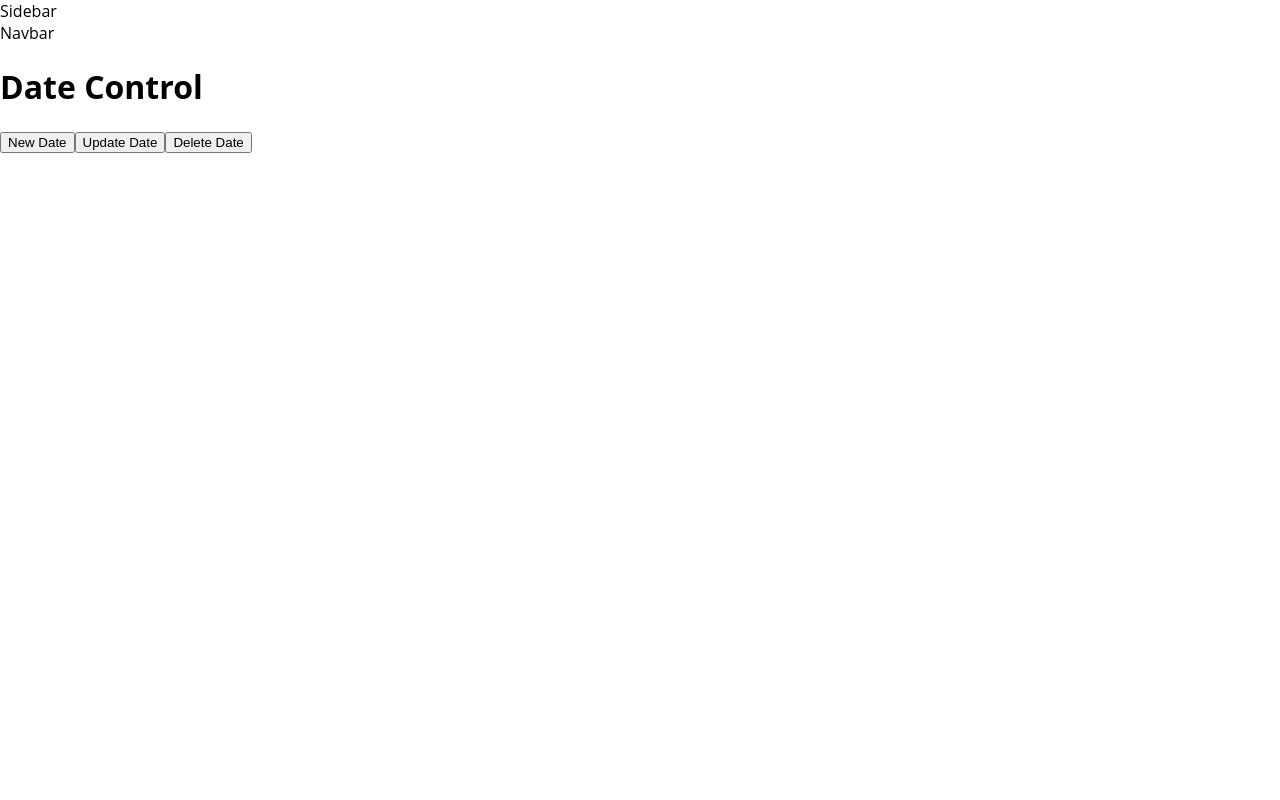
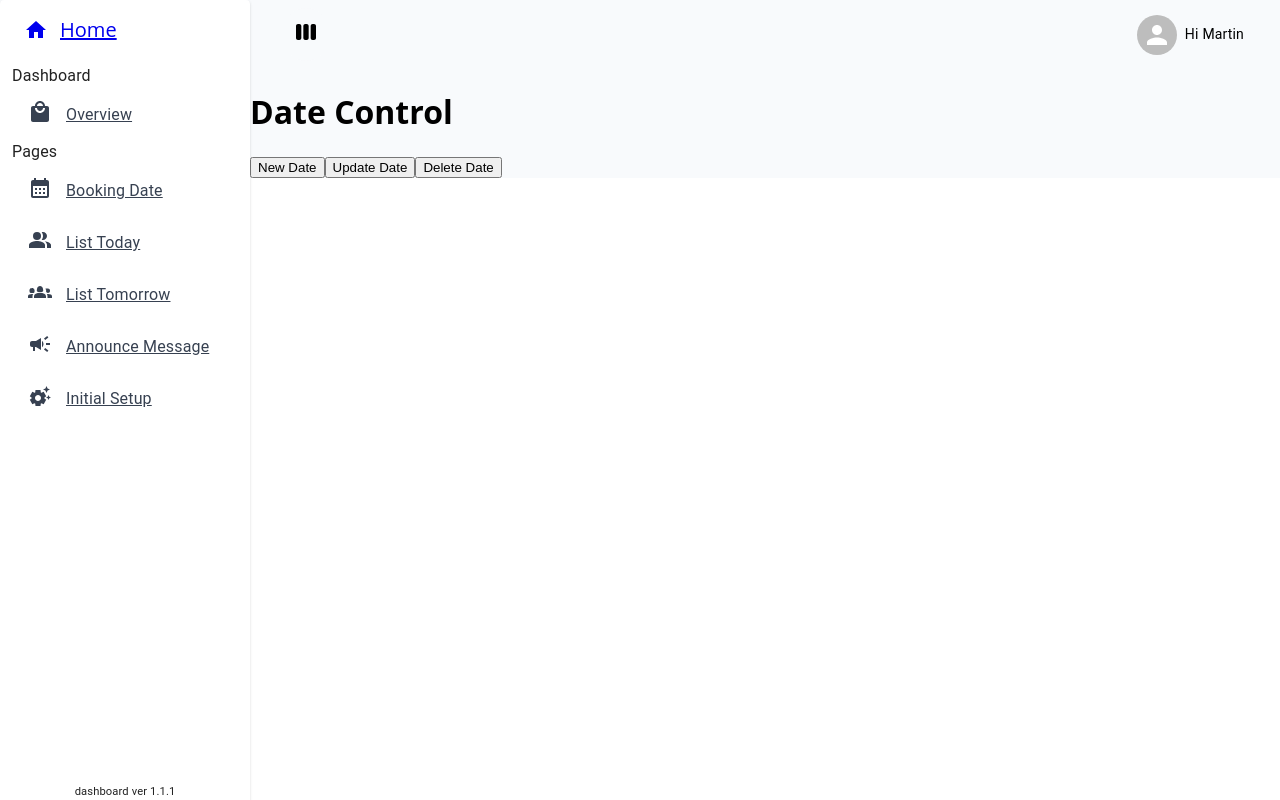
Before and after one commit to mtobing11/booking-terapi-MERN-refactor, a React (Create React App) app in the folder client/: page /boardpanel in a window 1280 px wide. Built offline with nearby package versions, Linux system fonts and the light colour scheme; no server answers.

Commit message:
sidebar and navbar, activemenu and screenSize

```diff
--- a/client/package.json
+++ b/client/package.json
@@ -4,6 +4,11 @@
   "private": true,
   "proxy": "http://localhost:5000",
   "dependencies": {
+    "@emotion/react": "^11.10.5",
+    "@emotion/styled": "^11.10.5",
+    "@mui/icons-material": "^5.10.16",
+    "@mui/material": "^5.10.16",
+    "@mui/x-date-pickers": "^5.0.9",
     "@redux-devtools/extension": "^3.2.3",
     "@testing-library/jest-dom": "^5.16.5",
     "@testing-library/react": "^13.4.0",
@@ -11,6 +16,7 @@
     "axios": "^1.2.0",
     "dotenv": "^16.0.3",
     "jsonwebtoken": "^8.5.1",
+    "moment": "^2.29.4",
     "react": "^18.2.0",
     "react-dom": "^18.2.0",
     "react-redux": "^8.0.5",
--- a/client/src/components/dashboard/Dashboard.js
+++ b/client/src/components/dashboard/Dashboard.js
@@ -12,14 +12,23 @@ import { getAllDates } from '../../actions/dashboardAct';
 
 const Dashboard = () => {
   const dispatch = useDispatch();
+  const activeMenu = useSelector((state) => state.dashboard.activeMenu)
 
   useEffect(() => {
     dispatch(getAllDates());
   }, [])
   return (
-    <div>
-      <Sidebar />
-      <div>
+    <div style={{ position: 'relative', display: 'flex', backgroundColor: 'rgb(248 250 252)'}}>
+      {activeMenu ? (
+        <div style={{ position: 'fixed', width: '250px' }}>
+          <Sidebar />
+        </div>
+      ) : (
+        <div>
+          <Sidebar  style={{ position: 'fixed', width: '0px' }}/>
+        </div>
+      )}
+      <div style={{ marginLeft: activeMenu ? '250px' : '0px', marginRigth: '1rem', width: '100%' }}>
         <Navbar />
         <Outlet />
       </div>
--- a/client/src/components/dashboard/Navbar.js
+++ b/client/src/components/dashboard/Navbar.js
@@ -1,8 +1,67 @@
-import React from 'react';
+import React, { useState, useEffect } from 'react';
+import { useSelector, useDispatch } from 'react-redux';
+
+// import components
+import { Tooltip, Avatar, Typography } from '@mui/material';
+import ViewWeekIcon from '@mui/icons-material/ViewWeek';
+// import avatar from '../../data/rhs_02.jpeg';
+
+// import actions
+import { handleActiveMenu, handleResizeScreen } from '../../actions/dashboardAct';
+
+// additional component
+const NavButton = ({ title, customFunc, icon, color, dotColor }) => (
+  <Tooltip title={title} placement="bottom">
+    <button type="button" onClick={() => customFunc()} style={{ color, position: 'relative', fontSize: '1.25rem', padding: '0.75rem', borderRadius: '50%', border: '0', backgroundColor: 'rgb(248 250 252)' }}>
+      <span style={{ background: dotColor, position: 'absolute', display: 'inline-flex', borderRadius: '50%', height: '0.5rem', width: '0.5rem', right: '0.5rem', top: '0.5rem' }} />
+        {icon}
+    </button>
+  </Tooltip>
+)
 
 const Navbar = () => {
+  const dispatch = useDispatch();
+  const [screenSize, setScreenSize] = useState(window.innerWidth)
+  const activeMenu = useSelector((state) => state.dashboard.activeMenu)
+
+  useEffect(() => {
+    const handleResize = () => {
+      setScreenSize(window.innerWidth)
+      dispatch(handleResizeScreen(screenSize))
+    }
+
+    window.addEventListener('resize', handleResize)
+    handleResize()
+
+    return () => window.removeEventListener('resize', handleResize)
+  }, [])
+
+  useEffect(() => {
+    if(screenSize <= 900){
+      dispatch(handleActiveMenu(false))
+    } else {
+      dispatch(handleActiveMenu(true))
+    }
+  }, [screenSize])
+
+  const handleMenu = () => {dispatch(handleActiveMenu(!activeMenu))}
+
   return (
-    <div>Navbar</div>
+    <div style={{ position: 'relative', display: 'flex', justifyContent: 'space-between', padding: '0.5rem', marginLeft: '1.5rem', marginRight: '1.5rem', minWidth: '90%' }}>
+      <NavButton title="Menu" customFunc={handleMenu} color="#03C9D" icon={<ViewWeekIcon />} />
+      <div style={{ display: 'flex' }}>
+        <Tooltip title='Profile' placement='bottom'>
+          <div style={{ display: 'flex', alignItems: 'center', gap: '0.5rem', padding: '0.25rem', borderRadius: '0.5rem' }}>
+            <Avatar />
+            <div style={{ display: 'flex' }}>
+              <Typography sx={{mr: '0.25rem'}} variant="body2" align="center">Hi</Typography>
+              <Typography variant="body2" align="center">Martin</Typography>
+              {/* <Typography variant="body2" align="center">{user?.userData?.name}</Typography> */}
+            </div>
+          </div>
+        </Tooltip>
+      </div>
+    </div>
   )
 }
 
--- a/client/src/components/dashboard/Sidebar.js
+++ b/client/src/components/dashboard/Sidebar.js
@@ -1,8 +1,76 @@
-import React from 'react';
+import React, { useState } from 'react';
+import { useSelector, useDispatch } from 'react-redux';
+import { Link, NavLink } from 'react-router-dom';
+
+// import components`
+import { Typography, Paper, Button, Tooltip } from '@mui/material';
+import HomeIcon from '@mui/icons-material/Home';
+import CloseIcon from '@mui/icons-material/Close';
+
+// import actions
+import { handleActiveMenu } from '../../actions/dashboardAct';
+
+// import data
+import { links } from '../../data/data';
+
+// Style
+const activeLinkStyle = {
+  display: 'flex', alignItems: 'center', gap: '0.5rem', paddingLeft: '1rem', paddingTop: '0.75rem',paddingBottom: '0.625rem',
+  borderRadius: '0.5rem', color: '#FFF', fontSize: '1rem', lineHeight: '1.5rem' , backgroundColor: '#03C9D7'
+}
+const normalLinkStyle = {
+  display: 'flex', alignItems: 'center', justifyContent: 'flexStart', gap: '0.5rem', paddingLeft: '1rem', paddingTop: '0.75rem', paddingBottom: '0.625rem',
+  borderRadius: '0.5rem', color: 'rgb(55 65 81)', fontSize: '1rem', lineHeight: '1.5rem', paddingRight: '1rem'
+}
 
 const Sidebar = () => {
+  const dispatch = useDispatch();
+  const [activeLink, setActiveLink] = useState(activeLinkStyle);
+  const [normalLink, setNormalLink] = useState(normalLinkStyle);
+  const activeMenu = useSelector((state) => state.dashboard.activeMenu);
+  const screenSize = useSelector((state) => state.dashboard.screenSize);
+
+  const handleCloseSidebar = () => {
+    if(activeMenu && screenSize <= 900){
+      dispatch(handleActiveMenu(false))
+    }
+  }
+
   return (
-    <div>Sidebar</div>
+    <Paper style={{ height: '100vh', overFlow: 'auto', paddingBottom: '2.5rem' }}>
+      {activeMenu && (
+        <div style={{ display: 'flex', flexDirection: 'column', justifyContent: 'space-between', minHeight: '100%'}}>
+          <div>
+            <div style={{ display: 'flex', justifyContent: 'space-between', alignItems: 'center', marginLeft: '0.75rem' }}>
+              <Link to="/dashboard" onClick={handleCloseSidebar} style={{ fontSize: '1.25rem', lineHeight: '1.75rem', marginLeft: '0.75rem', marginTop: '1rem', display: 'flex', alignItems: 'center', gap: '0.75rem' }}>
+                <HomeIcon /><span>Home</span>
+              </Link>
+              <Tooltip title="Menu" placement="bottom">
+                <Button sx={{ display: { xs: 'block', sm: 'block', md: 'none' }, py: '0.4rem', px: '0.4rem' }} onClick={handleCloseSidebar}>
+                  <CloseIcon />
+                </Button>
+              </Tooltip>
+            </div>
+            <Paper sx={{mt: '1.25rem', mx: '0.75rem'}} elevation={0}>
+              {links.map((item) => (
+                <Paper key={item.title} elevation={0}>
+                  <Typography>{item.title}</Typography>
+                  {item.links.map((link) => (
+                    <NavLink to={`/dashboard/${link.link}`} key={link.name} onClick={handleCloseSidebar}
+                      style = { ({ isActive }) => isActive ? activeLink : normalLink }
+                    >
+                      <span style={{ width: '30px' }}>{link.icon}</span>
+                      <Typography sx={{ textTransform: 'capitalize' }} >{link.name}</Typography>
+                    </NavLink>
+                  ))}
+                </Paper>
+              ))}
+            </Paper>
+          </div>
+          <Typography align="center" variant="body2" sx={{fontSize: '0.7rem'}}>dashboard ver 1.1.1</Typography>
+        </div>
+      )}
+    </Paper>
   )
 }
 
--- a/client/src/constants/actionTypes.js
+++ b/client/src/constants/actionTypes.js
@@ -2,3 +2,5 @@ export const GET_ALL_DATES = 'GET_ALL_DATES';
 export const NEW_DATE = 'NEW_DATE';
 export const UPDATE_DATE = 'UPDATE_DATE';
 export const DELETE_DATE = 'DELETE_DATE';
+export const ACTIVE_MENU = 'ACTIVE_MENU';
+export const RESIZE_SCREEN = 'RESIZE_SCREEN';
--- a/client/src/data/data.js
+++ b/client/src/data/data.js
@@ -1,7 +1,14 @@
 import React from 'react';
 
-import { FontAwesomeIcon } from '@fortawesome/react-fontawesome'
-import { faBagShopping, faCartShopping, faPeopleGroup, faUserCheck, faCalendar, faSquarePollVertical, faPenToSquare, faFillDrip, faChartLine, faChartArea, faChartColumn, faChartPie, faCoins, faChartSimple, faTriangleExclamation, faChartBar, faMicrophone, faGear } from '@fortawesome/free-solid-svg-icons'
+// import { FontAwesomeIcon } from '@fortawesome/react-fontawesome'
+// import { faBagShopping, faCartShopping, faPeopleGroup, faUserCheck, faCalendar, faSquarePollVertical, faPenToSquare, faFillDrip, faChartLine, faChartArea, faChartColumn, faChartPie, faCoins, faChartSimple, faTriangleExclamation, faChartBar, faMicrophone, faGear } from '@fortawesome/free-solid-svg-icons'
+
+import CalendarMonthIcon from '@mui/icons-material/CalendarMonth';
+import LocalMallIcon from '@mui/icons-material/LocalMall';
+import PeopleAltIcon from '@mui/icons-material/PeopleAlt';
+import Groups2Icon from '@mui/icons-material/Groups2';
+import CampaignIcon from '@mui/icons-material/Campaign';
+import SettingsSuggestIcon from '@mui/icons-material/SettingsSuggest';
 
 export const links = [
   {
@@ -9,129 +16,128 @@ export const links = [
     links: [
       {
         name: 'Overview',
-        icon: <FontAwesomeIcon icon={faBagShopping} />,
+        icon: <LocalMallIcon />,
         link: 'overview',
       },
     ],
   },
-
   {
     title: 'Pages',
     links: [
       {
         name: 'Booking Date',
-        icon: <FontAwesomeIcon icon={faCalendar} />,
+        icon: <CalendarMonthIcon />,
         link: 'bookingdate',
       },
       {
         name: 'List today',
-        icon: <FontAwesomeIcon icon={faPeopleGroup} />,
+        icon: <PeopleAltIcon />,
         link: 'displaycustomerstoday',
       },
       {
         name: 'List tomorrow',
-        icon: <FontAwesomeIcon icon={faUserCheck} />,
+        icon: <Groups2Icon />,
         link: 'displaycustomersnextday',
       },
       {
         name: 'Announce Message',
-        icon: <FontAwesomeIcon icon={faMicrophone} />,
+        icon: <CampaignIcon />,
         link: 'announce',
       },
       {
         name: 'Initial Setup',
-        icon: <FontAwesomeIcon icon={faGear} />,
+        icon: <SettingsSuggestIcon />,
         link: 'initialsetup',
       },
     ],
   },
 ];
 
-export const linksOriginal = [
-  {
-    title: 'Dashboard',
-    links: [
-      {
-        name: 'ecommerce',
-        icon: <FontAwesomeIcon icon={faBagShopping} />,
-      },
-    ],
-  },
+// export const linksOriginal = [
+//   {
+//     title: 'Dashboard',
+//     links: [
+//       {
+//         name: 'ecommerce',
+//         icon: <FontAwesomeIcon icon={faBagShopping} />,
+//       },
+//     ],
+//   },
 
-  {
-    title: 'Pages',
-    links: [
-      {
-        name: 'orders',
-        icon: <FontAwesomeIcon icon={faCartShopping} />,
-      },
-      {
-        name: 'employees',
-        icon: <FontAwesomeIcon icon={faPeopleGroup} />,
-      },
-      {
-        name: 'customers',
-        icon: <FontAwesomeIcon icon={faUserCheck} />,
-      },
-    ],
-  },
-  {
-    title: 'Apps',
-    links: [
-      {
-        name: 'calendar',
-        icon: <FontAwesomeIcon icon={faCalendar} />,
-      },
-      {
-        name: 'kanban',
-        icon: <FontAwesomeIcon icon={faSquarePollVertical} />,
-      },
-      {
-        name: 'editor',
-        icon: <FontAwesomeIcon icon={faPenToSquare} />,
-      },
-      {
-        name: 'color-picker',
-        icon: <FontAwesomeIcon icon={faFillDrip} />,
-      },
-    ],
-  },
-  {
-    title: 'Charts',
-    links: [
-      {
-        name: 'line',
-        icon: <FontAwesomeIcon icon={faChartLine} />,
-      },
-      {
-        name: 'area',
-        icon: <FontAwesomeIcon icon={faChartArea} />,
-      },
+//   {
+//     title: 'Pages',
+//     links: [
+//       {
+//         name: 'orders',
+//         icon: <FontAwesomeIcon icon={faCartShopping} />,
+//       },
+//       {
+//         name: 'employees',
+//         icon: <FontAwesomeIcon icon={faPeopleGroup} />,
+//       },
+//       {
+//         name: 'customers',
+//         icon: <FontAwesomeIcon icon={faUserCheck} />,
+//       },
+//     ],
+//   },
+//   {
+//     title: 'Apps',
+//     links: [
+//       {
+//         name: 'calendar',
+//         icon: <FontAwesomeIcon icon={faCalendar} />,
+//       },
+//       {
+//         name: 'kanban',
+//         icon: <FontAwesomeIcon icon={faSquarePollVertical} />,
+//       },
+//       {
+//         name: 'editor',
+//         icon: <FontAwesomeIcon icon={faPenToSquare} />,
+//       },
+//       {
+//         name: 'color-picker',
+//         icon: <FontAwesomeIcon icon={faFillDrip} />,
+//       },
+//     ],
+//   },
+//   {
+//     title: 'Charts',
+//     links: [
+//       {
+//         name: 'line',
+//         icon: <FontAwesomeIcon icon={faChartLine} />,
+//       },
+//       {
+//         name: 'area',
+//         icon: <FontAwesomeIcon icon={faChartArea} />,
+//       },
 
-      {
-        name: 'bar',
-        icon: <FontAwesomeIcon icon={faChartColumn} />,
-      },
-      {
-        name: 'pie',
-        icon: <FontAwesomeIcon icon={faChartPie} />,
-      },
-      {
-        name: 'financial',
-        icon: <FontAwesomeIcon icon={faCoins} />,
-      },
-      {
-        name: 'color-mapping',
-        icon: <FontAwesomeIcon icon={faChartSimple} />,
-      },
-      {
-        name: 'pyramid',
-        icon: <FontAwesomeIcon icon={faTriangleExclamation} />,
-      },
-      {
-        name: 'stacked',
-        icon: <FontAwesomeIcon icon={faChartBar} />,
-      },
-    ],
-  },
-];
+//       {
+//         name: 'bar',
+//         icon: <FontAwesomeIcon icon={faChartColumn} />,
+//       },
+//       {
+//         name: 'pie',
+//         icon: <FontAwesomeIcon icon={faChartPie} />,
+//       },
+//       {
+//         name: 'financial',
+//         icon: <FontAwesomeIcon icon={faCoins} />,
+//       },
+//       {
+//         name: 'color-mapping',
+//         icon: <FontAwesomeIcon icon={faChartSimple} />,
+//       },
+//       {
+//         name: 'pyramid',
+//         icon: <FontAwesomeIcon icon={faTriangleExclamation} />,
+//       },
+//       {
+//         name: 'stacked',
+//         icon: <FontAwesomeIcon icon={faChartBar} />,
+//       },
+//     ],
+//   },
+// ];
--- a/client/src/reducers/dashboard.js
+++ b/client/src/reducers/dashboard.js
@@ -1,4 +1,4 @@
-import { GET_ALL_DATES, NEW_DATE, UPDATE_DATE, DELETE_DATE } from '../constants/actionTypes';
+import { GET_ALL_DATES, NEW_DATE, UPDATE_DATE, DELETE_DATE, ACTIVE_MENU, RESIZE_SCREEN } from '../constants/actionTypes';
 import { sortDateArr } from '../utils/utils'
 
 export default(state = { activeMenu: true, dates: [] }, action) => {
@@ -13,6 +13,10 @@ export default(state = { activeMenu: true, dates: [] }, action) => {
             return { ...state, dates: state.dates.map((date) => date._id === action.payload._id ? action.payload : date) }
         case DELETE_DATE:
             return { ...state, dates: state.dates.filter((date) => date._id !== action.payload) }
+        case ACTIVE_MENU:
+            return { ...state, activeMenu: action.payload }
+        case RESIZE_SCREEN:
+            return { ...state, screenSize: action.payload }
         default:
             return state
     }
```
Also changed, not shown: client/src/actions/dashboardAct.js (+11 -1 lines), 1 other file (tests, documents, lock files or other folders). Lines whose indentation alone changed are shown as unchanged.
